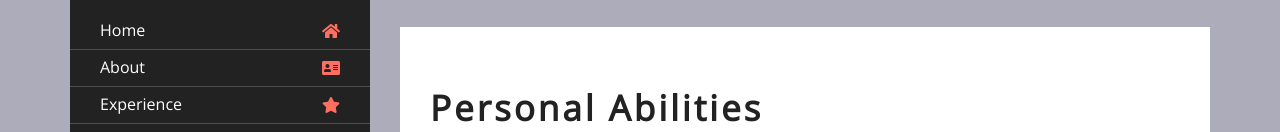
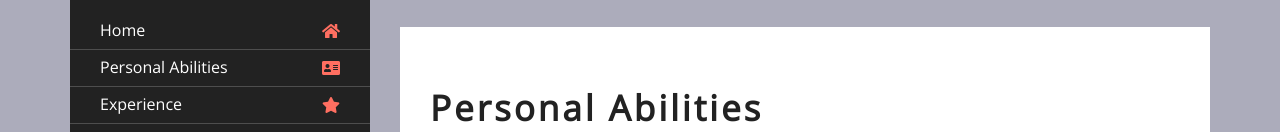
Before and after one commit to HovsepShhakaryan/mycv, a plain HTML site: page index.html in a window 1280 px wide. Shown: the part 301-433 px from the top of the page. Drawn offline with nearby package versions, Linux system fonts and the light colour scheme.

Commit message:
Changed menu.

```diff
--- a/index.html
+++ b/index.html
@@ -42,7 +42,7 @@
                                     <a class="nav-link" href="#header">Home<i class="fa fa-home"></i></a>
                                 </li>
                                 <li class="nav-item">
-                                    <a class="nav-link" href="#about">About<i class="fa fa-address-card"></i></a>
+                                    <a class="nav-link" href="#about">Personal Abilities<i class="fa fa-address-card"></i></a>
                                 </li>
                                 <li class="nav-item">
                                     <a class="nav-link" href="#experience">Experience<i class="fa fa-star"></i></a>
```
